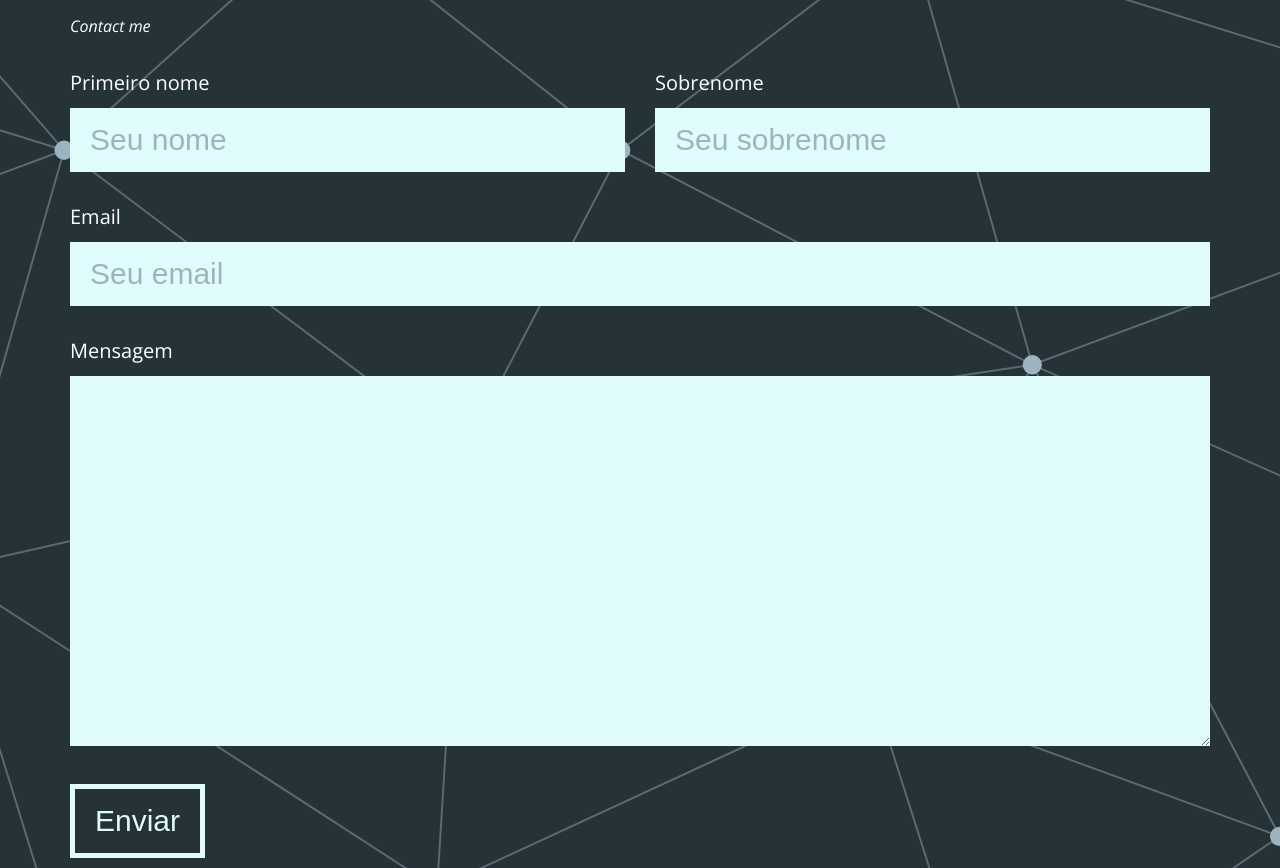
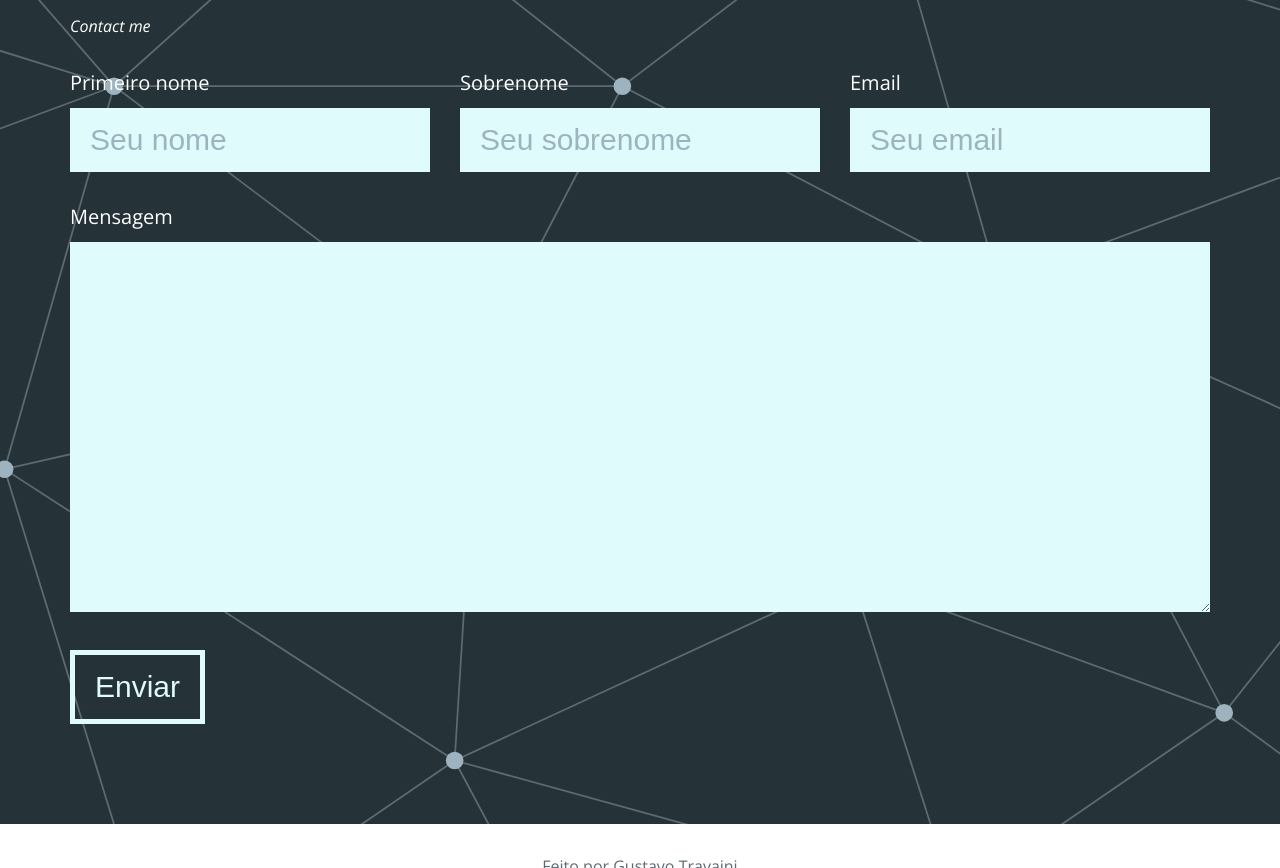
Before and after one commit to Gustavotc/html-css-landing-page, a plain HTML site: page index.html in a window 1280 px wide. Shown: the part 4995-5863 px from the top of the page. Drawn offline with nearby package versions, Linux system fonts and the light colour scheme.

Commit message:
Ajuste formulário

```diff
--- a/assets/css/styles.css
+++ b/assets/css/styles.css
@@ -90,7 +90,7 @@
 }
 
 .form-group {
-  flex-grow: 1;
+  flex: 1 1 32rem;
 }
 
 .form-group label {
```
